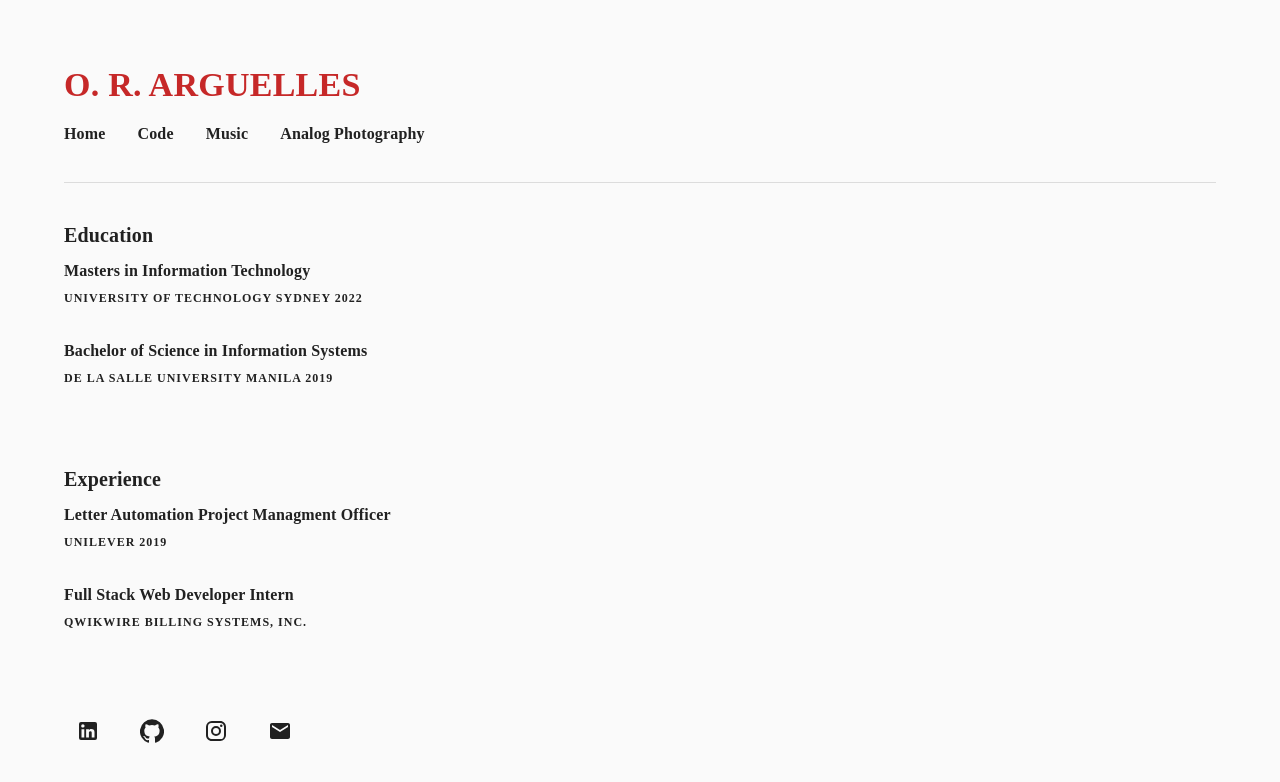
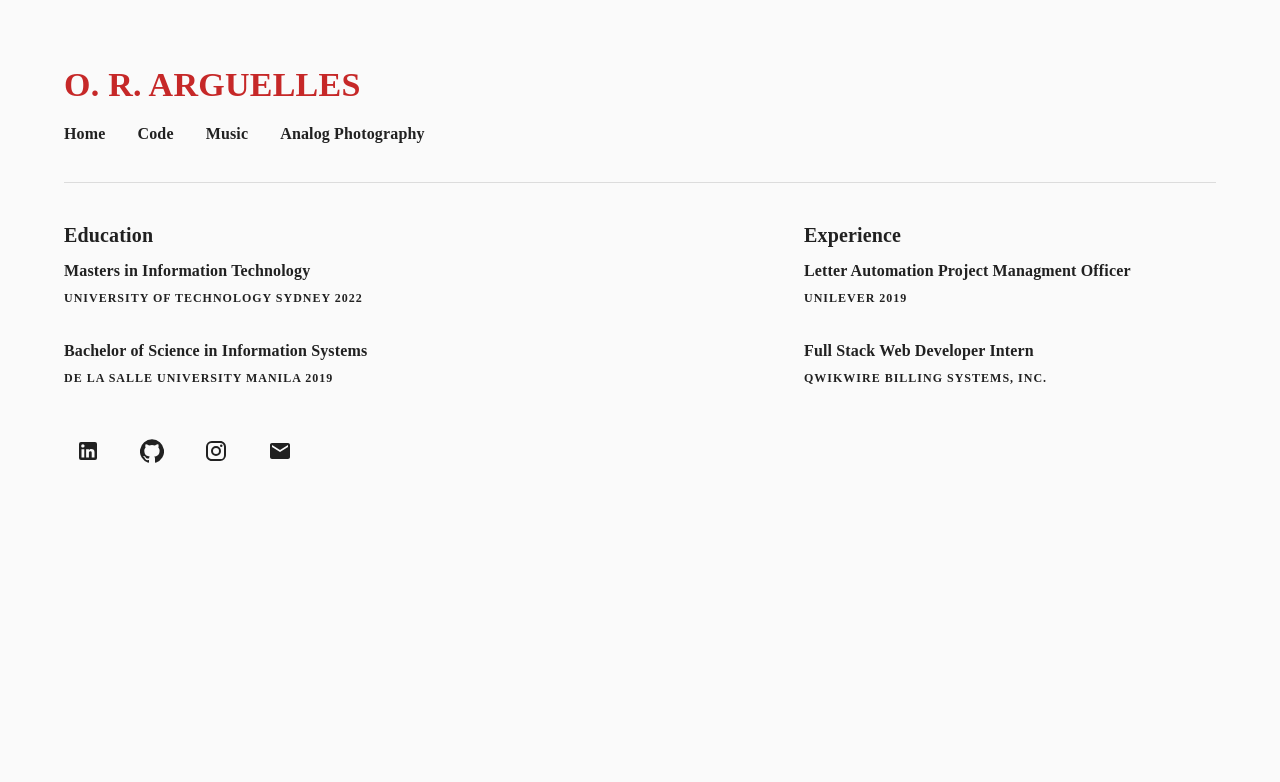
Before and after one commit to rylanarguelles/portfolio, a React (Create React App) app: page /home in a window 1280 px wide. Shown: the top 782 px of the page. Built offline with nearby package versions, Linux system fonts and the light colour scheme.

Commit message:
Remove line breaks and add justify

```diff
--- a/src/pages/Home/index.jsx
+++ b/src/pages/Home/index.jsx
@@ -7,22 +7,16 @@ import WorkExperience from './components/WorkExperience';
 export default class Home extends React.Component {
     render() {
         return (
-            <Grid container direction='column' spacing={4}>
+            <Grid container direction='row' spacing={4} justify='space-between'>
                 <Grid item>
                     <Education />
                 </Grid>
-                <br></br>
-                <br></br>
                 <Grid item>
                     <WorkExperience />
                 </Grid>
-                <br></br>
-                <br></br>
                 <Grid item>
                     <Links />
                 </Grid>
-                <br></br>
-                <br></br>
             </Grid>
         );
     }
```
